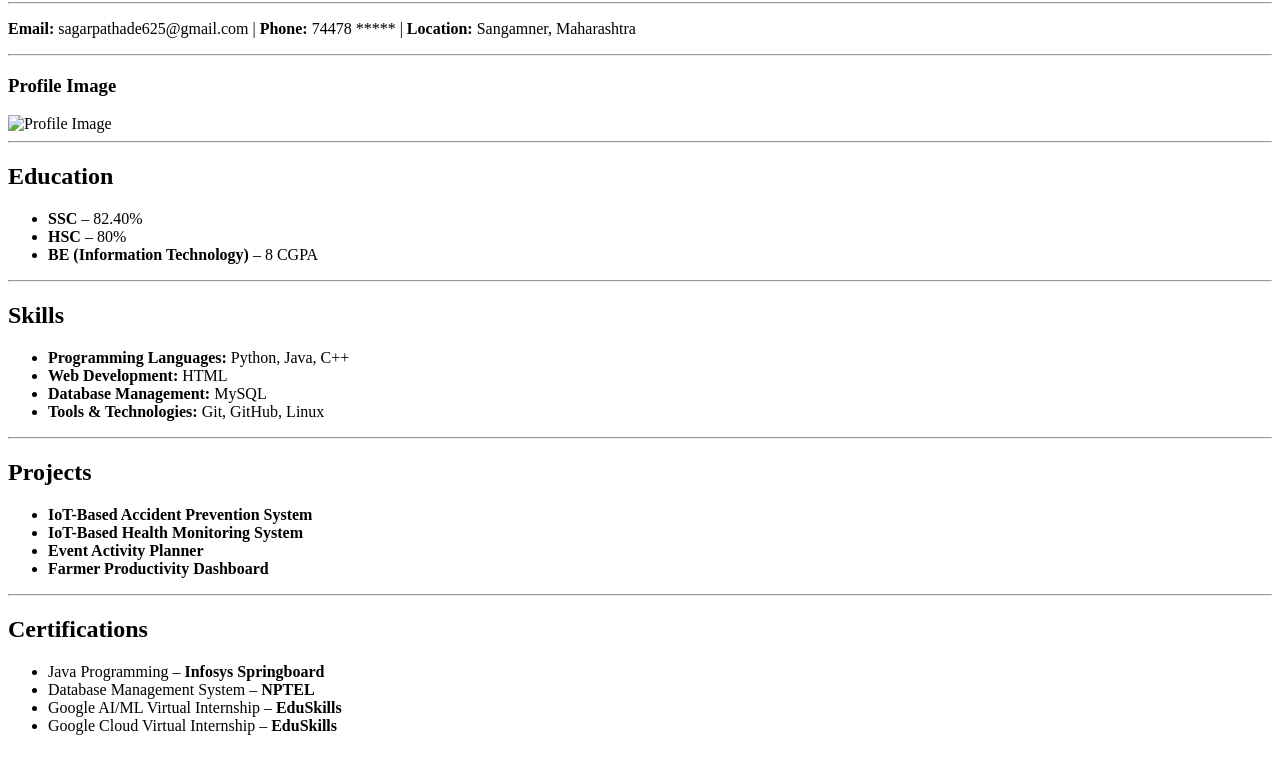
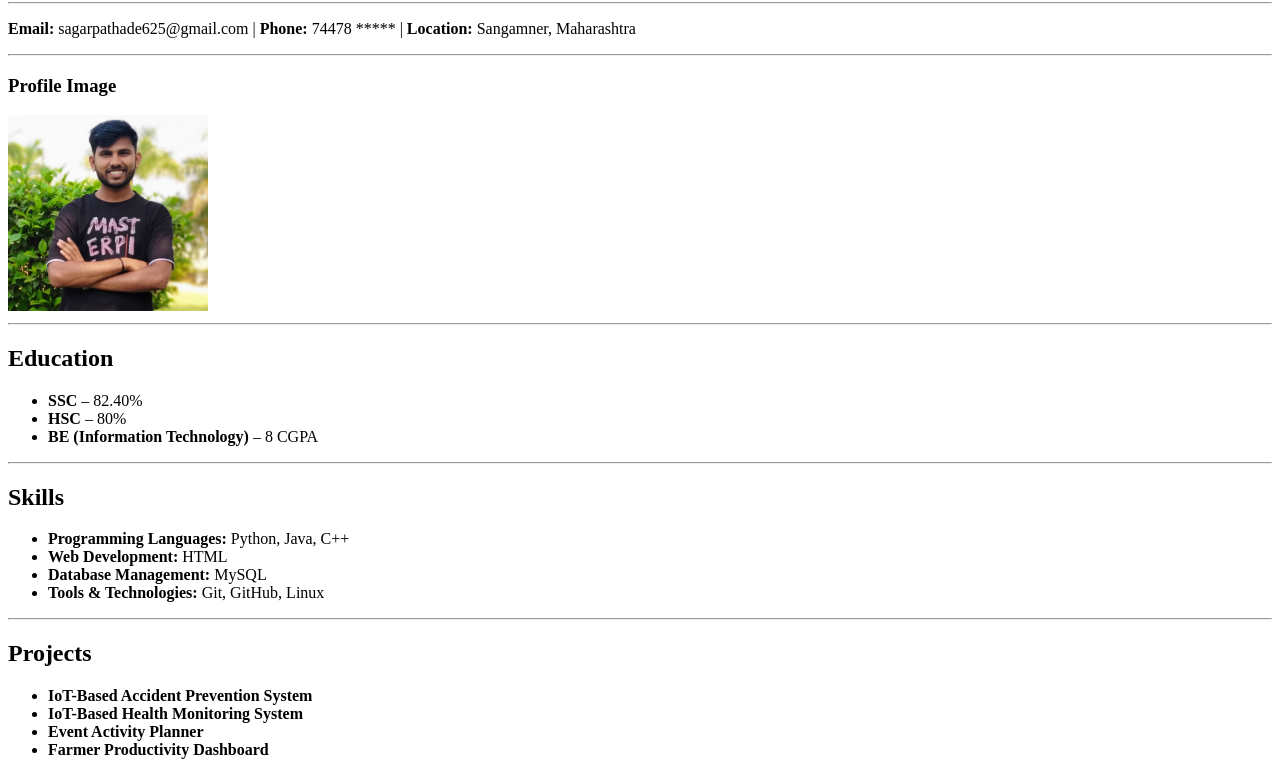
Before and after one commit to itssagar3060/Sagar-Resume, a plain HTML site: page index.html in a window 1280 px wide. Shown: the part 78-839 px from the top of the page. Drawn offline with Linux system fonts and the light colour scheme.

Commit message:
Update index.html

```diff
--- a/index.html
+++ b/index.html
@@ -18,7 +18,7 @@
 
     <hr>
     <h3>Profile Image</h3>
-    <img src="img1.png" alt="Profile Image" width="200">
+    <img src="img1.jpg" alt="Profile Image" width="200">
 
     <hr>
 
```
